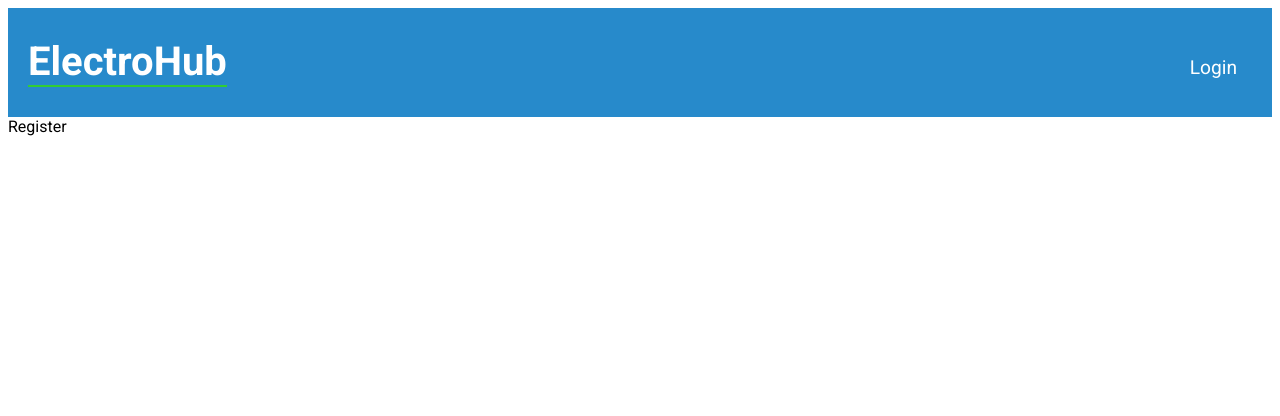
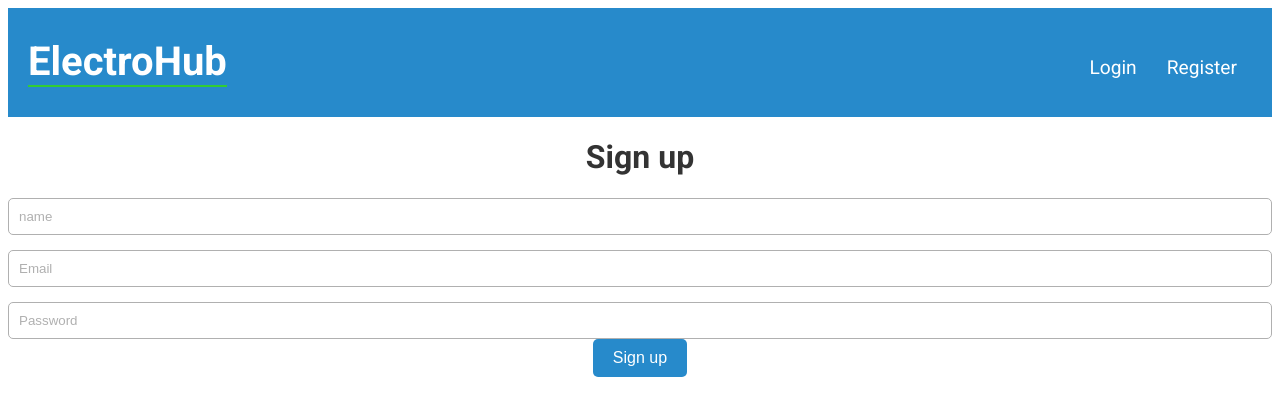
Before and after one commit to AgustinErimbaue/proyecto-react-context, a React (Vite) app: page /Register in a window 1280 px wide. Shown: the top 416 px of the page. Built offline with nearby package versions, Linux system fonts and the light colour scheme.

Commit message:
se modifica el LINK register, se crea logica para registarse en la pagina y se aplica scss, en UserState se agrega funcion de register

```diff
--- a/src/Context/UserState/UserState.jsx
+++ b/src/Context/UserState/UserState.jsx
@@ -1,8 +1,7 @@
 import axios from "axios";
 import { createContext, useReducer } from "react";
 import UserReducer from "./UserReducer";
-
-
+import { message } from "antd";
 const token = localStorage.getItem("token") || "";
 
 const initialState = {
@@ -16,6 +15,19 @@ export const UserContext = createContext(initialState);
 
 export const UserProvider = ({ children }) => {
   const [state, dispatch] = useReducer(UserReducer, initialState);
+
+  const register = async (user) => {
+    try {
+
+      console.log('User data to register:', user);
+
+      const res = await axios.post(API_URL + '/register', user);
+      console.log('User created:', res.data);
+    } catch (error) {
+      console.error('Error creating user:', error);
+    }
+  };
+
 
   const login = async (user) => {
     try {
@@ -81,6 +93,7 @@ export const UserProvider = ({ children }) => {
         login,
         getUserInfo,
         logout,
+        register
       }}
     >
       {children}
--- a/src/components/Header/Header.jsx
+++ b/src/components/Header/Header.jsx
@@ -54,9 +54,16 @@ const Header = () => {
               </li>
             </>
           ) : (
+            <>
             <li>
               <Link to="/">Login</Link>
             </li>
+            <li>
+              <Link to="/Register">Register</Link>
+            </li>
+            </>
+
+
           )}
         </ul>
       </div>
--- a/src/components/Profile/Profile.jsx
+++ b/src/components/Profile/Profile.jsx
@@ -10,12 +10,28 @@ const Profile = () => {
     getUserInfo();
   }, [token]);
 
-
   if (!user) {
     return <Spin size="large" />;
   }
+
+  const orders = user.Orders;
+
+  const orderCards = orders.map((order, i) => (
+    <div key={i} className="order-card">
+      <h3>Order: {order.id}</h3>
+      <div className="products-list">
+        {order.Products.map((product, j) => (
+          <div key={j} className="product-item">
+            <p>Name: {product.name}</p>
+            <p>Description: {product.description}</p>
+            <p>Price: {product.price}</p>
+          </div>
+        ))}
+      </div>
+    </div>
+  ));
+
   return (
-
     <div className="profile-container">
       <h2>Profile</h2>
       <div className="profile-info">
@@ -23,6 +39,7 @@ const Profile = () => {
         <p className="profile-info-line">Name: {user.name}</p>
         <p className="profile-info-line">Email: {user.email}</p>
       </div>
+      <div className="orderContainer">{orderCards}</div>
     </div>
   );
 };
--- a/src/components/Profile/Profile.scss
+++ b/src/components/Profile/Profile.scss
@@ -1,30 +1,72 @@
-
 .profile-container {
-    max-width: 600px;
+  max-width: 800px;
   margin: 0 auto;
   padding: 20px;
+  font-family: Arial, sans-serif;
+  background-color: #f7f7f7;
+  box-shadow: 0 0 10px rgba(0, 0, 0, 0.1);
+  border-radius: 10px;
 
   h2 {
-      font-size: 24px;
-      margin-bottom: 10px;
+    font-size: 28px;
+    margin-bottom: 20px;
+    color: #333;
   }
 
   p {
-      margin-bottom: 8px;
+    font-size: 16px;
+    margin-bottom: 10px;
+    color: #666;
   }
 
   .profile-info {
     border: 1px solid #ccc;
     padding: 20px;
-
+    background-color: #fff;
+    border-radius: 8px;
 
     .profile-info-line {
-        font-size: 16px;
-      }
+      font-size: 18px;
+      color: #333;
+      margin-bottom: 15px;
 
-
-      .profile-info-line.id {
+      &.id {
         font-weight: bold;
       }
     }
   }
+
+  .order-card {
+    margin-top: 30px;
+
+    h3 {
+      font-size: 24px;
+      margin-bottom: 15px;
+      color: #333;
+    }
+
+    .products-list {
+      display: flex;
+      flex-wrap: wrap;
+      gap: 20px;
+
+      .product-item {
+        flex: 1 1 calc(50% - 20px);
+        border: 1px solid #ddd;
+        padding: 15px;
+        background-color: #fff;
+        border-radius: 8px;
+
+        p {
+          font-size: 16px;
+          margin: 5px 0;
+          color: #333;
+        }
+
+        p:first-child {
+          font-weight: bold;
+        }
+      }
+    }
+  }
+}
--- a/src/components/Register/Register.jsx
+++ b/src/components/Register/Register.jsx
@@ -1,9 +1,68 @@
-import React from 'react'
+import React, { useContext, useState } from "react";
+import { UserContext } from "../../Context/UserState/UserState";
+import { useNavigate } from "react-router-dom";
+import "./Register.scss"
 
 const Register = () => {
+  const navigate = useNavigate();
+  const { register } = useContext(UserContext);
+
+  const [formData, setFormData] = useState({
+    name: "",
+    email: "",
+    password: "",
+  });
+
+  const handleOnChange = (e) => {
+    setFormData({
+      ...formData,
+      [e.target.name]: e.target.value,
+    });
+  };
+
+  const handleOnSubmit = (e) => {
+    e.preventDefault();
+    register(formData)
+      .then(() => navigate("/"))
+      .catch((err) => console.error(err));
+  };
+
   return (
-    <div>Register</div>
-  )
-}
+    <form onSubmit={handleOnSubmit}>
+      <div className="sign-up-title">
+        <h1>Sign up</h1>
+      </div>
+      <div className="inputs-form">
+        <input
+          type="text"
+          name="name"
+          value={formData.name}
+          onChange={handleOnChange}
+          className="text"
+          placeholder="name"
+        />
+        <input
+          type="email"
+          name="email"
+          value={formData.email}
+          onChange={handleOnChange}
+          className="email"
+          placeholder="Email"
+        />
+        <input
+          type="password"
+          name="password"
+          value={formData.password}
+          onChange={handleOnChange}
+          className="password"
+          placeholder="Password"
+        />
+      </div>
+      <div className="button-form">
+        <button type="submit">Sign up</button>
+      </div>
+    </form>
+  );
+};
 
-export default Register
+export default Register;
--- a/src/components/Register/Register.scss
+++ b/src/components/Register/Register.scss
@@ -0,0 +1,66 @@
+// context-app/src/components/Register/Register.scss
+
+@import '../../colors.scss';
+
+.sign-up-title {
+  text-align: center;
+  margin-bottom: 20px;
+  h1 {
+    color: $primary-dark-gray;
+  }
+}
+
+.inputs-form {
+  display: flex;
+  flex-direction: column;
+  gap: 15px;
+
+  input {
+    padding: 10px;
+    border: 1px solid $neutral-medium-gray;
+    border-radius: 5px;
+
+    &.text {
+      background-color: $neutral-white;
+    }
+
+    &.email {
+      background-color: $neutral-white;
+    }
+
+    &.password {
+      background-color: $neutral-white;
+    }
+
+    &:focus {
+      border-color: $primary-blue;
+      outline: none;
+    }
+
+    &::placeholder {
+      color: $neutral-medium-gray;
+    }
+  }
+}
+
+.button-form {
+  text-align: center;
+
+  button {
+    background-color: $primary-blue;
+    color: $neutral-white;
+    padding: 10px 20px;
+    border: none;
+    border-radius: 5px;
+    cursor: pointer;
+    font-size: 16px;
+
+    &:hover {
+      background-color: darken($primary-blue, 10%);
+    }
+
+    &:active {
+      background-color: darken($primary-blue, 20%);
+    }
+  }
+}
```
Lines whose indentation alone changed are shown as unchanged.
